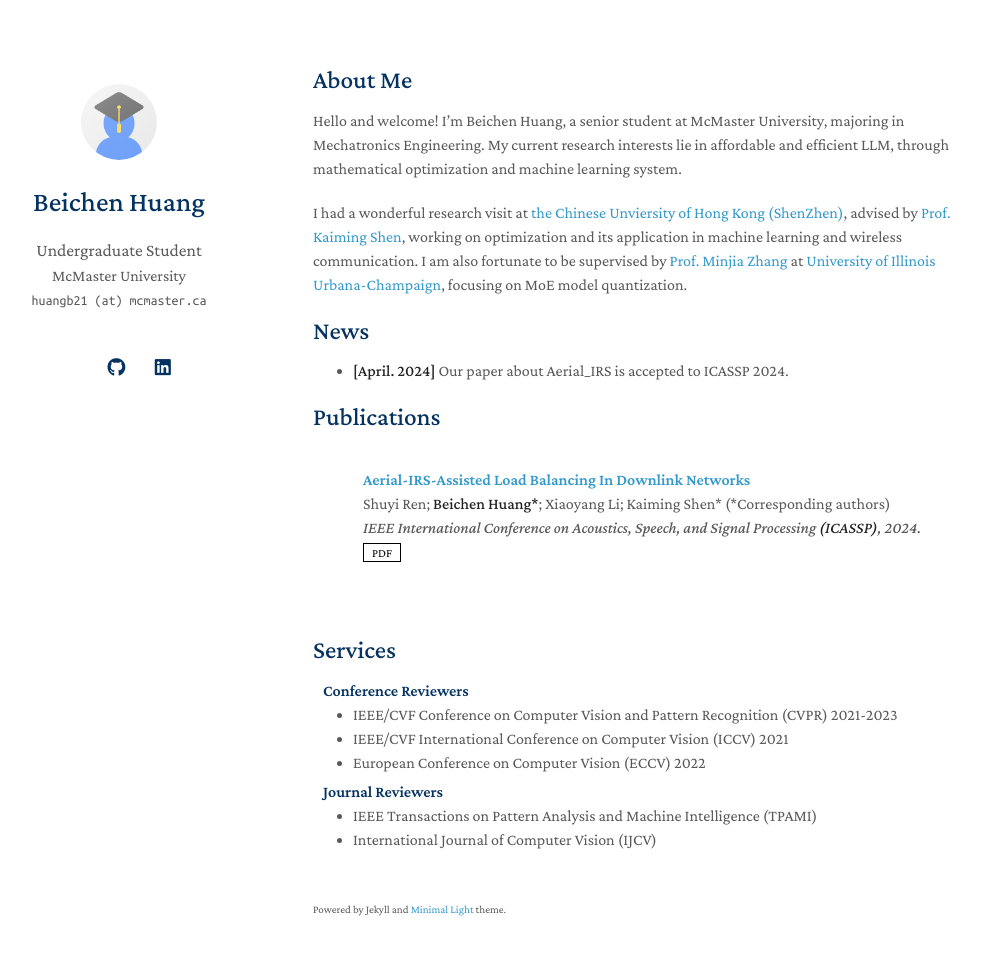
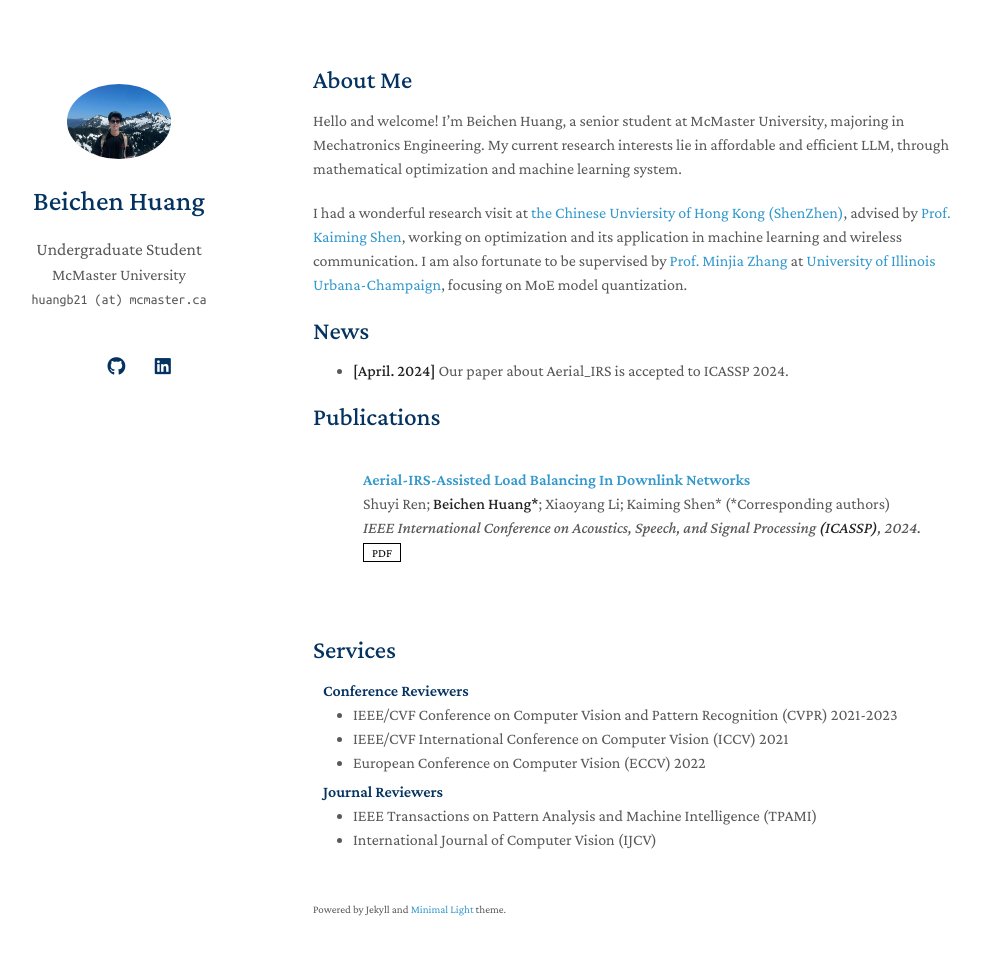
Before and after one commit to BeichenHuang/BeichenHuang.github.io, a Jekyll site: the page built from index.md, in a window 1280 px wide and 990 px high. Shown: the top 955 px of the window, without its empty margins (157-1138 px from the left). Built offline with Jekyll 4.4.1, drawn with Linux system fonts in a browser that asks for light colours; a style sheet for code colours, icons or effects is not loaded; our own code applies the rules of GitHub Pages for plain Markdown files.

Commit message:
Update _config.yml

```diff
--- a/_config.yml
+++ b/_config.yml
@@ -20,7 +20,7 @@ linkedin: https://www.linkedin.com/in/beichenhuang/
 
 # Images (e.g., your profile picture and your website's favicon)
 # "favicon" and "favicon_dark" are used for the light and dark modes, respectively.
-avatar: ./assets/img/avatar.png
+avatar: ./assets/img/face.jpg
 favicon: ./assets/img/favicon.png
 favicon_dark: ./assets/img/favicon-dark.png
 
```
